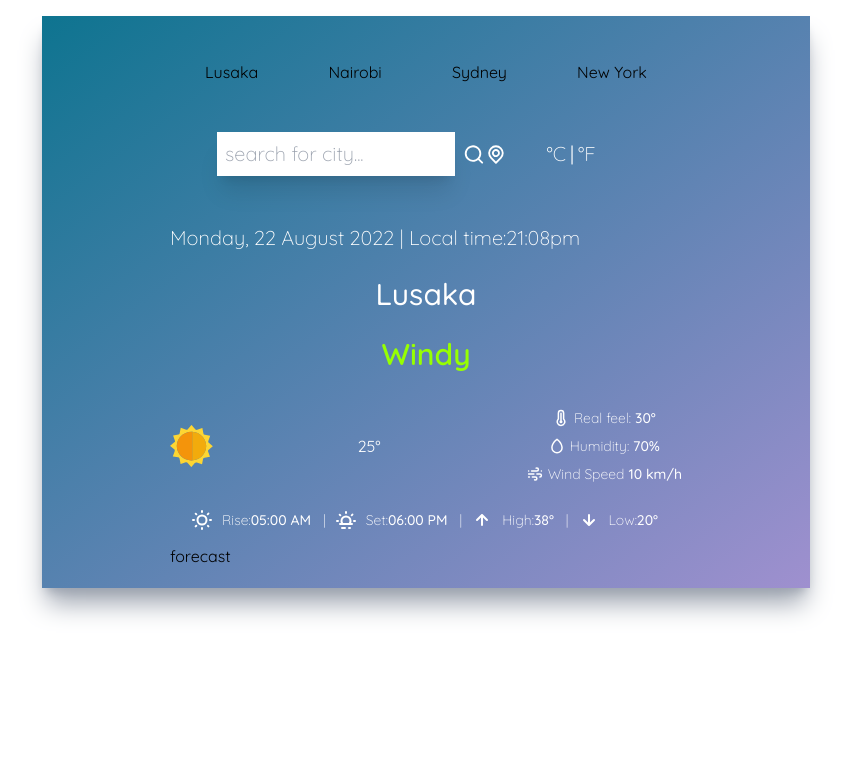
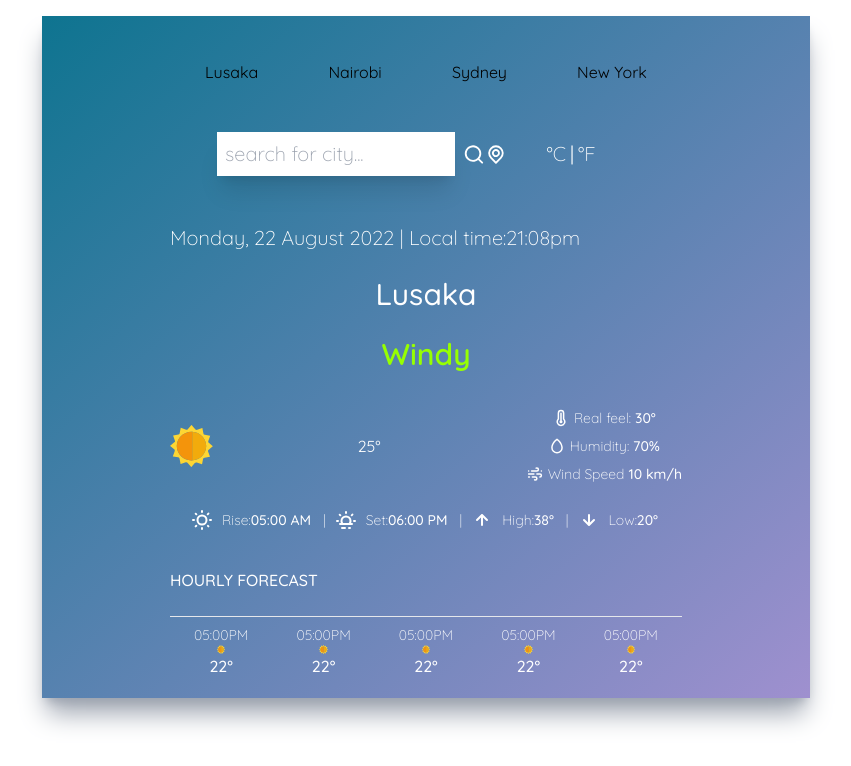
Before and after one commit to Mutalenic/weather_app, a React (Create React App) app: page / in a window 1280 px wide. Shown: the top 766 px of the page, without its empty margins (214-1065 px from the left). Built offline with nearby package versions, Linux system fonts and the light colour scheme.

Commit message:
Add hourly forecast data

```diff
--- a/src/components/Forecast.jsx
+++ b/src/components/Forecast.jsx
@@ -1,7 +1,42 @@
 import React from 'react';
+import sun from '../assets/sun.svg';
 
 function Forecast() {
-  return <div>forecast</div>;
+  return (
+    <div>
+      <div className="flex items-center justify-start my-6">
+        <p className="text-white font-medium uppercase">Hourly ForeCast</p>
+      </div>
+      <hr className="my-2" />
+      <div className="flex flex-row items-center justify-between text-white">
+        <div className="flex flex-col items-center justify-center">
+          <p className="font-light text-sm">05:00PM</p>
+          <img src={sun} alt="sun" className="w-1/12" />
+          <p className="font-medium">22°</p>
+        </div>
+        <div className="flex flex-col items-center justify-center">
+          <p className="font-light text-sm">05:00PM</p>
+          <img src={sun} alt="sun" className="w-1/12" />
+          <p className="font-medium">22°</p>
+        </div>
+        <div className="flex flex-col items-center justify-center">
+          <p className="font-light text-sm">05:00PM</p>
+          <img src={sun} alt="sun" className="w-1/12" />
+          <p className="font-medium">22°</p>
+        </div>
+        <div className="flex flex-col items-center justify-center">
+          <p className="font-light text-sm">05:00PM</p>
+          <img src={sun} alt="sun" className="w-1/12" />
+          <p className="font-medium">22°</p>
+        </div>
+        <div className="flex flex-col items-center justify-center">
+          <p className="font-light text-sm">05:00PM</p>
+          <img src={sun} alt="sun" className="w-1/12" />
+          <p className="font-medium">22°</p>
+        </div>
+      </div>
+    </div>
+  );
 }
 
 export default Forecast;
```
